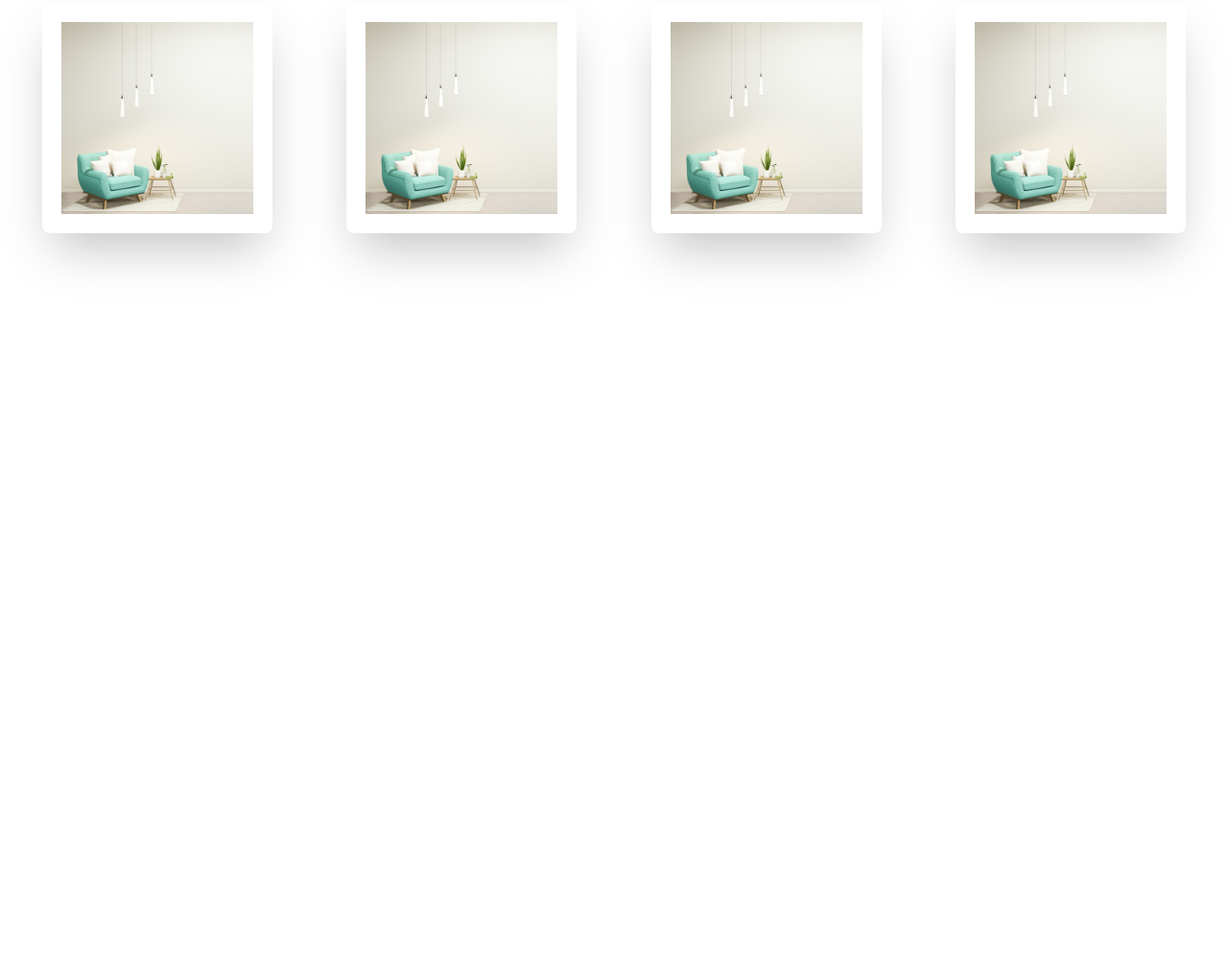
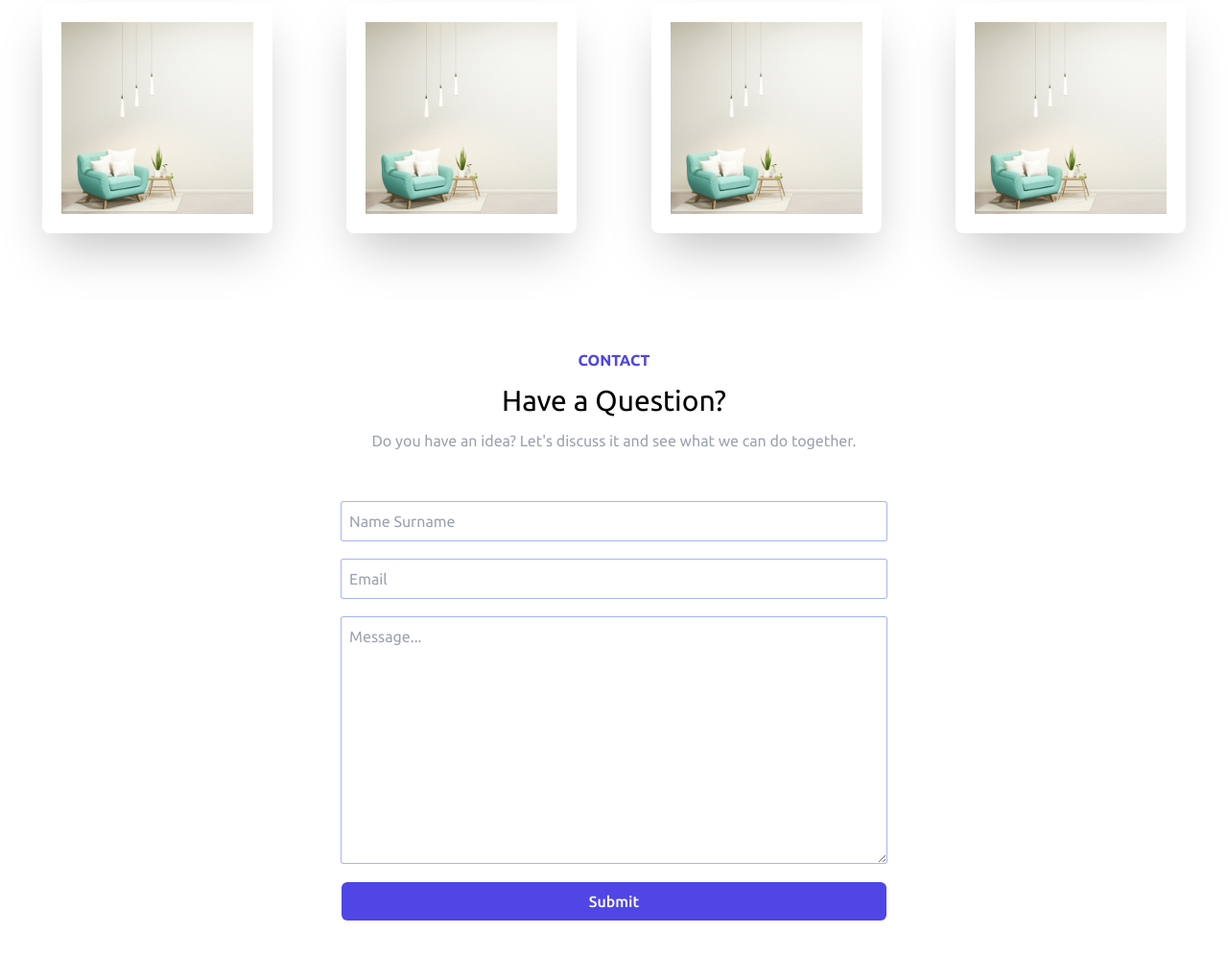
Before and after one commit to TsaiTsaiChieh/portfolio-tailwind, a website: page index.html in a window 1280 px wide. Shown: the part 3003-4000 px from the top of the page at 96% size. Before the commit the page ends 3406 px from the top, so only its background shows below. Drawn offline with Linux system fonts and the light colour scheme.

Commit message:
:sparkles: Tailwind Contact Form

```diff
--- a/index.html
+++ b/index.html
@@ -259,6 +259,25 @@
         </div>
       </div>
     </div>
+    <!-- contact -->
+    <div>
+      <div class="container mx-auto"></div>
+      <!-- top -->
+      <div class="flex flex-col items-center gap-3">
+        <h1 class="text-indigo-600 font-bold">CONTACT</h1>
+        <h1 class="text-3xl">Have a Question?</h1>
+        <p class="w-1/2 text-center text-gray-400">Do you have an idea? Let's discuss it and see what we can do
+          together.</p>
+      </div>
+      <!-- bottom -->
+      <form class="mt-5 p-8 flex flex-col gap-5 items-center">
+        <input class="p-2 w-full md:w-1/2 ring-1 ring-indigo-300 rounded-sm" type="text" placeholder="Name Surname">
+        <input class="p-2 w-full md:w-1/2 ring-1 ring-indigo-300 rounded-sm" type="text" placeholder="Email">
+        <textarea class="p-2 w-full md:w-1/2 ring-1 ring-indigo-300 rounded-sm" cols="30" rows="10"
+          placeholder="Message..."></textarea>
+        <button class="w-1/2 bg-indigo-600 text-white font-medium px-3 py-2 rounded-md cursor-pointer">Submit</button>
+      </form>
+    </div>
   </div>
   <script src="./autotyping.min.js"></script>
   <script src="./app.js"></script>
```
Also changed, not shown: css/style.css.
